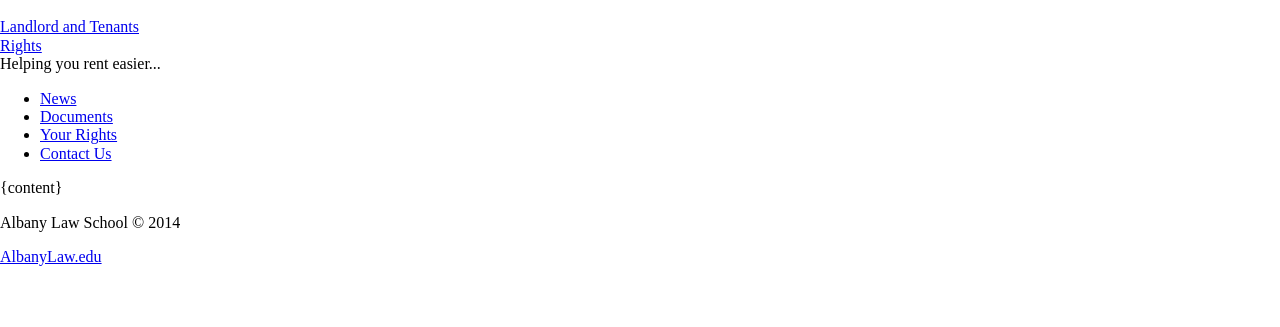
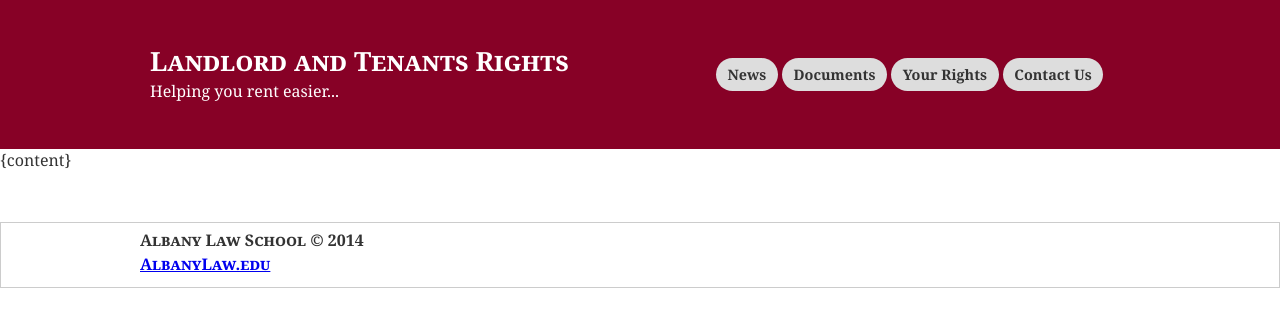
Before and after one commit to iinf362/team5, a Jekyll site: the page built from front-page.html, in a window 1280 px wide. Shown: the top 327 px of the page. Built offline with Jekyll 4.4.1, drawn with Linux system fonts in a browser that asks for light colours; nearby versions of some CDN libraries; library files that are not in the unit come from our copies.

Commit message:
Head adjust

```diff
--- a/_includes/head.html
+++ b/_includes/head.html
@@ -6,7 +6,7 @@
     <title>Landord and Tenant Rights</title>
     <meta name="description" content="">
     <meta name="viewport" content="width=device-width, initial-scale=1">
-    <link rel="stylesheet" href="css/normalize.css">
-    <link rel="stylesheet" href="css/style.css">
+    <link rel="stylesheet" href="/team5/css/normalize.css">
+    <link rel="stylesheet" href="/team5/css/style.css">
 </head>
 <body>
```
